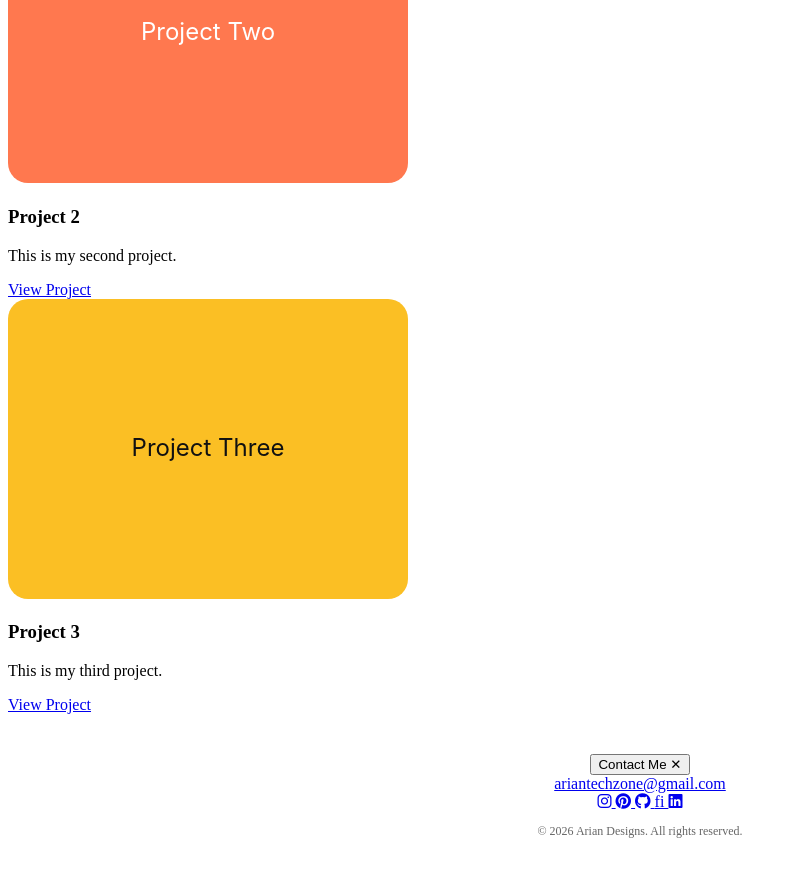
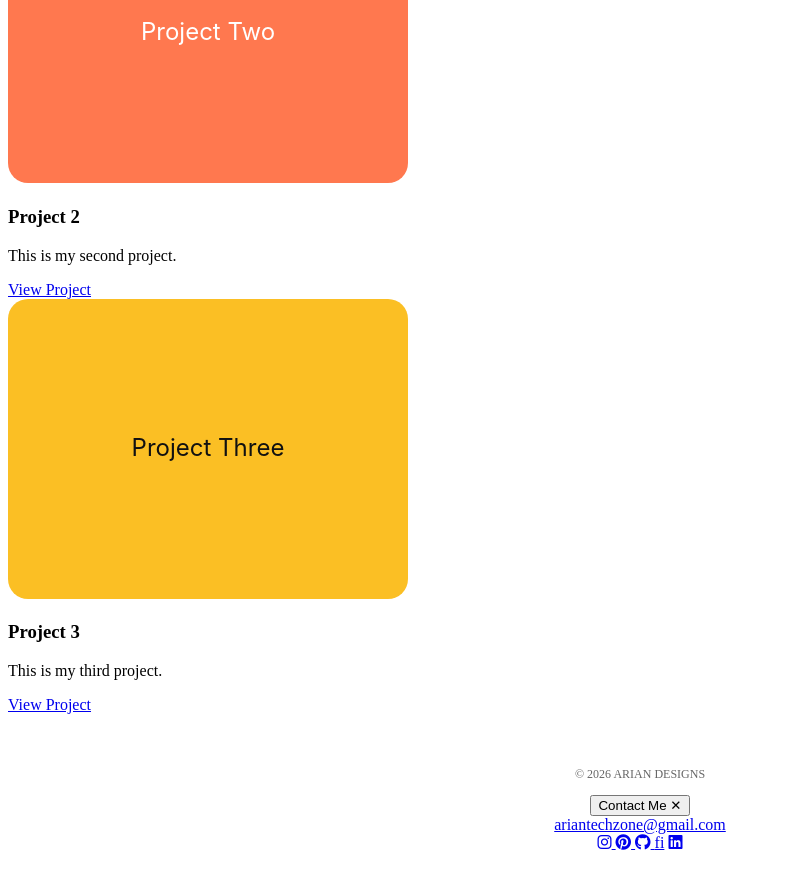
Before and after one commit to ariantechzone-stack/ariantechzone-stack.github.io, a Jekyll site: the page built from index.md, in a window 1280 px wide and 900 px high, scrolled down 1424 px. Shown: the top 889 px of the window, without its empty margins (0-797 px from the left). Built offline with Jekyll 4.4.1, drawn with Linux system fonts in a browser that asks for light colours.

Commit message:
Update default.html

```diff
--- a/_layouts/default.html
+++ b/_layouts/default.html
@@ -3,61 +3,62 @@
 <head>
   <meta charset="UTF-8">
   <meta name="viewport" content="width=device-width, initial-scale=1.0">
-  <title>{{ page.title }} | {{ site.title }}</title>
 
-  <!-- SEO & OpenGraph -->
+  <title>{{ page.title | default: site.title }} | {{ site.title }}</title>
+
+  <!-- SEO -->
   <meta name="description" content="{{ page.description | default: site.description }}">
   <meta name="author" content="{{ site.author }}">
 
+  <!-- OpenGraph -->
   <meta property="og:type" content="website">
   <meta property="og:title" content="{{ page.title | default: site.title }}">
   <meta property="og:description" content="{{ page.description | default: site.description }}">
   <meta property="og:url" content="{{ site.url }}{{ page.url }}">
   <meta property="og:image" content="{{ site.url }}/assets/images/hero-bg.svg">
 
+  <!-- Twitter -->
   <meta name="twitter:card" content="summary_large_image">
   <meta name="twitter:title" content="{{ page.title | default: site.title }}">
   <meta name="twitter:description" content="{{ page.description | default: site.description }}">
   <meta name="twitter:image" content="{{ site.url }}/assets/images/hero-bg.svg">
 
-  <!-- Font Awesome & CSS -->
+  <!-- Icons + CSS -->
   <link rel="stylesheet" href="https://cdnjs.cloudflare.com/ajax/libs/font-awesome/6.5.1/css/all.min.css">
   <link rel="stylesheet" href="{{ '/assets/css/style.css' | relative_url }}">
 
-  <!-- Favicon -->
-  <link rel="icon" href="{{ 'favicon.png' | relative_url }}">
-  <link rel="apple-touch-icon" href="{{ 'apple-touch-icon.png' | relative_url }}">
+  <link rel="icon" href="{{ '/favicon.png' | relative_url }}">
 </head>
+
 <body>
 
-  <!-- ==========================
-       Header / Navbar
-  =========================== -->
+<!-- ================= HEADER ================= -->
 <header>
   <nav>
     <h2>{{ site.title }}</h2>
     <ul>
       <li><a href="{{ '/' | relative_url }}">Home</a></li>
-        <li><a href="{{ '#about' | relative_url }}">About</a></li>
-        <li><a href="{{ '#skills' | relative_url }}">Skills</a></li>
-        <li><a href="{{ '#projects' | relative_url }}">Projects</a></li>
-        <li><a href="{{ '#contact' | relative_url }}">Contact</a></li>
+      <li><a href="#about">About</a></li>
+      <li><a href="#skills">Skills</a></li>
+      <li><a href="#projects">Projects</a></li>
+      <li><a href="#contact">Contact</a></li>
     </ul>
   </nav>
 </header>
 
-  <!-- ==========================
-       Main Content
-  =========================== -->
+<!-- ================= MAIN ================= -->
 <main>
   {{ content }}
 </main>
 
-  <!-- ==========================
-       Footer / Contact Section
-  =========================== -->
+<!-- ================= FOOTER ================= -->
 <footer id="contact" class="site-footer">
   <div class="footer-container">
+
+    <!-- Footer copy (VISIBLE before click) -->
+    <div class="footer-copy-static show" id="footerCopy">
+      © {{ site.time | date: "%Y" }} ARIAN DESIGNS
+    </div>
 
     <!-- Contact Button -->
     <button class="contact-btn" id="contactToggle" aria-label="Contact">
@@ -65,14 +66,12 @@
       <span class="btn-icon">✕</span>
     </button>
 
-    <!-- Hidden Reveal Content -->
+    <!-- Hidden Reveal -->
     <div class="contact-reveal" id="contactReveal">
-      <!-- Email -->
       <a href="mailto:ariantechzone@gmail.com" class="footer-email">
         ariantechzone@gmail.com
       </a>
 
-      <!-- Social Icons -->
       <div class="footer-socials">
         <a href="https://instagram.com/_arian.designs_" target="_blank" aria-label="Instagram">
           <i class="fab fa-instagram"></i>
@@ -86,21 +85,18 @@
         <a href="https://www.fiverr.com/r_kumar101/modern-instagram-posts-and-social-media-graphics"
            target="_blank"
            aria-label="Fiverr"
-           class="fiverr-icon">
-          fi
-        </a>
-        <a href="https://linkedin.com/in/arian-varx-0660b539b" target="_blank" aria-label="LinkedIn">
+           class="fiverr-icon">fi</a>
+        <a href="https://www.linkedin.com/in/arian-varx-0660b539b/"
+           target="_blank"
+           aria-label="LinkedIn">
           <i class="fab fa-linkedin"></i>
         </a>
       </div>
     </div>
-    <div class="footer-copy-static" id="footerCopy">
-      © {{ site.time | date: "%Y" }} Arian Designs. All rights reserved.
-    </div>
+
   </div>
 </footer>
 
 <script src="{{ '/assets/js/main.js' | relative_url }}" defer></script>
-
 </body>
 </html>
```
Lines whose indentation alone changed are shown as unchanged.
